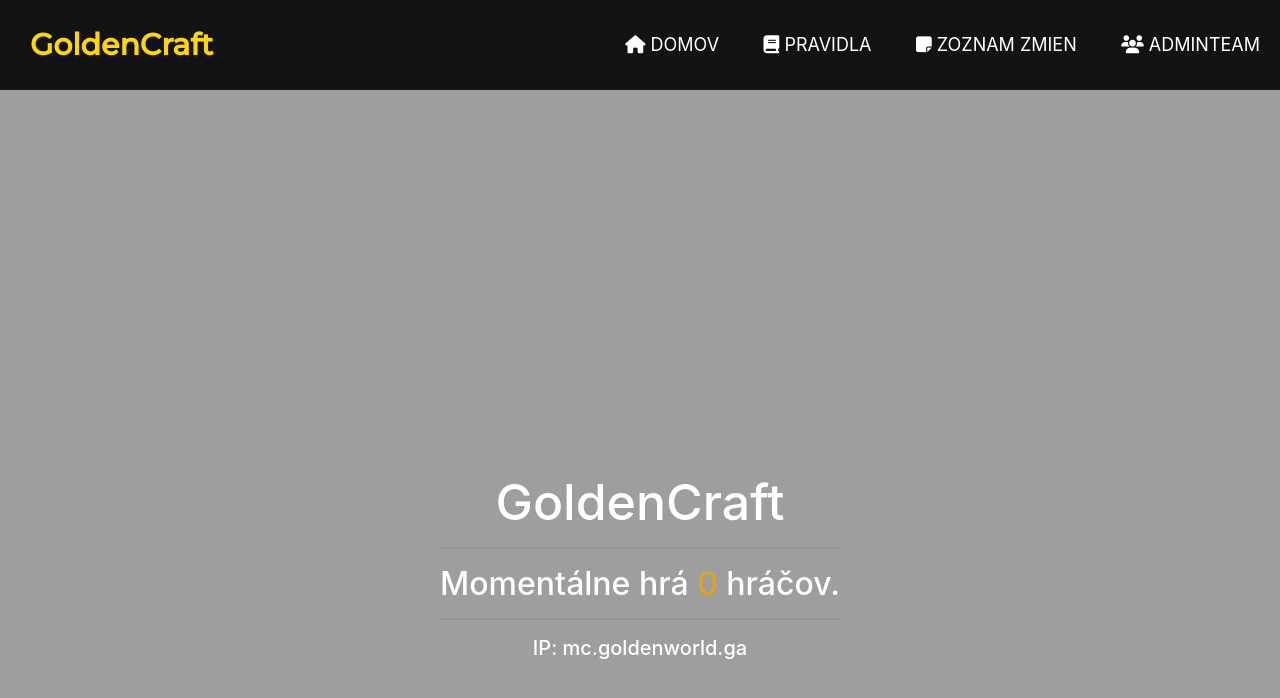
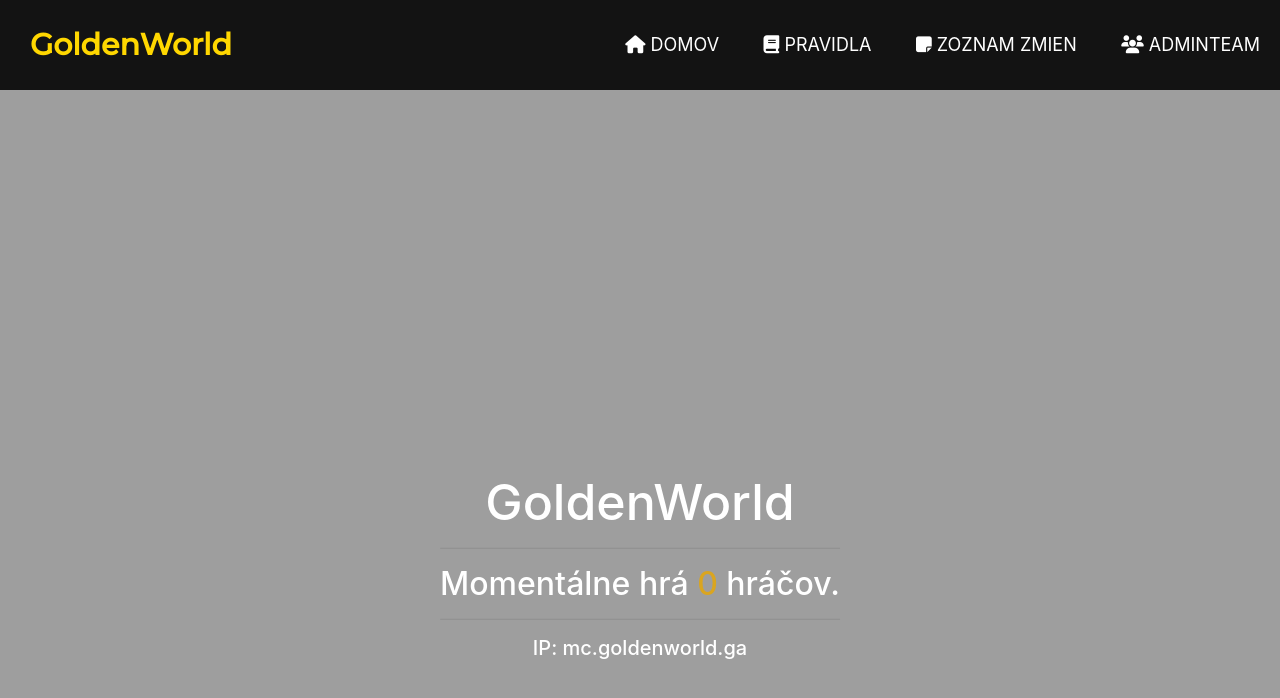
Before and after one commit to AnubisSVK-jpg/goldenworld, a Jekyll site: the page built from index.html, in a window 1280 px wide and 900 px high. Shown: the top 698 px of the window. Built offline with Jekyll 4.4.1, drawn with Linux system fonts in a browser that asks for light colours; nearby versions of some CDN libraries; some of the changed text lies outside the part shown.

Commit message:
Update _config.yml

```diff
--- a/_config.yml
+++ b/_config.yml
@@ -1,5 +1,5 @@
 #názov strany
-nazov_strany: GoldenCraft
+nazov_strany: GoldenWorld
 
 #Popis webu
 popis_webu:
```
